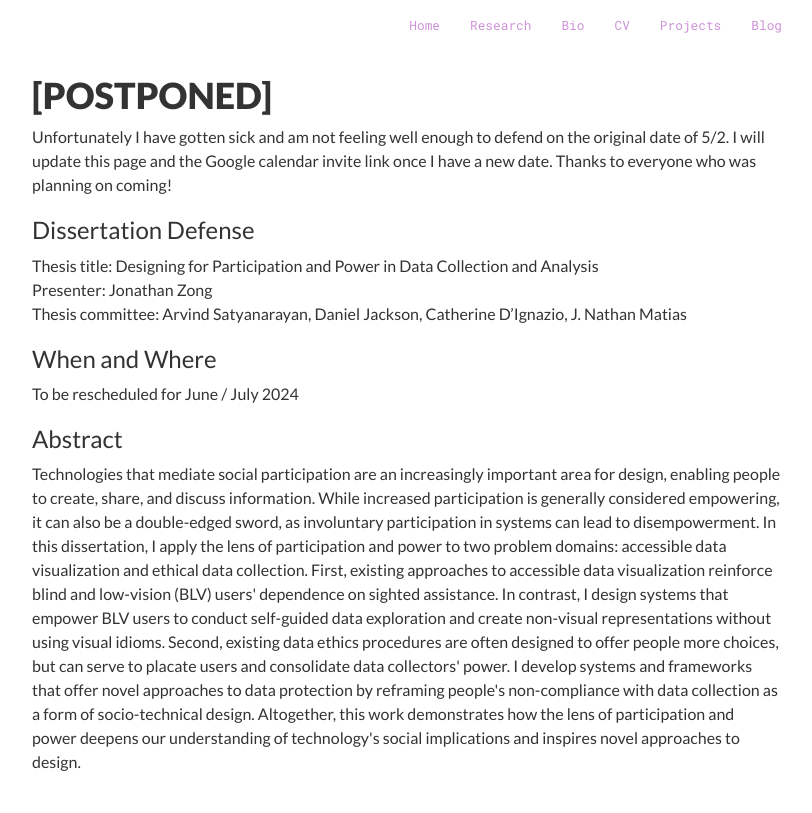
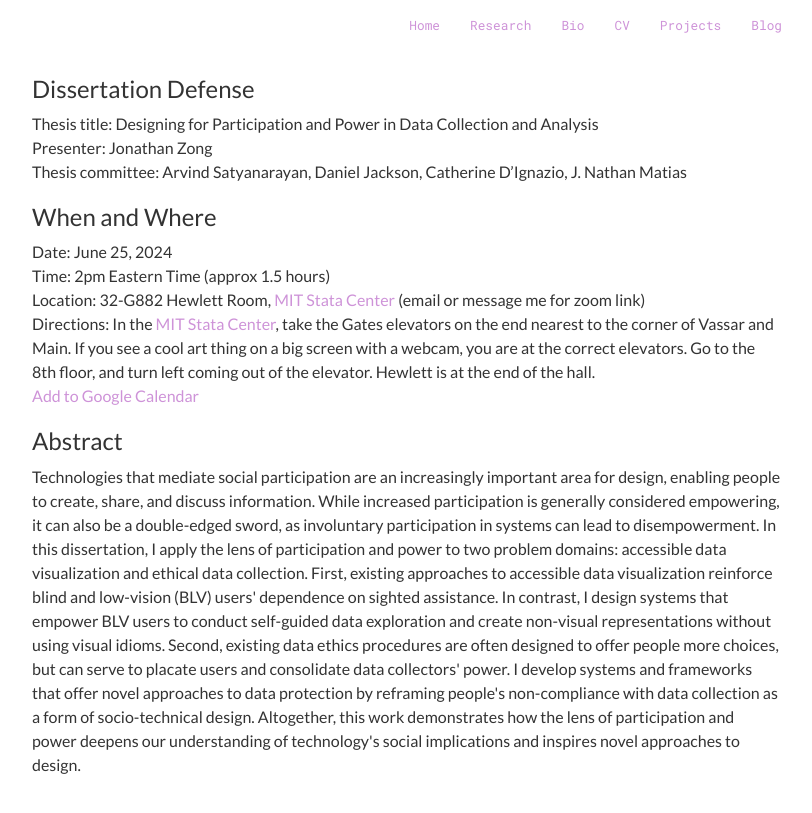
Before and after one commit to jonathanzong/jonathanzong.com, a Jekyll site: the page built from defense.html, in a window 1280 px wide. Shown: the top 813 px of the page, without its empty margins (233-1045 px from the left). Built offline with Jekyll 4.4.1, drawn with Linux system fonts in a browser that asks for light colours; nearby versions of some CDN libraries.

Commit message:
new defense

```diff
--- a/defense.html
+++ b/defense.html
@@ -3,11 +3,6 @@ title: Dissertation Defense
 ---
 
 <meta name="robots" content="noindex, nofollow">
-
-<h1>[POSTPONED]</h1>
-<p>
-  Unfortunately I have gotten sick and am not feeling well enough to defend on the original date of 5/2. I will update this page and the Google calendar invite link once I have a new date. Thanks to everyone who was planning on coming!
-</p>
 
 <h3>Dissertation Defense</h3>
 <ul>
@@ -17,18 +12,13 @@ title: Dissertation Defense
 </ul>
 
 <h3>When and Where</h3>
-
 <ul>
-<li>To be rescheduled for June / July 2024</li>
-</ul>
-
-<!-- <ul>
-<li>Date: 5/2/2024</li>
+<li>Date: June 25, 2024</li>
 <li>Time: 2pm Eastern Time (approx 1.5 hours)</li>
 <li>Location: 32-G882 Hewlett Room, <a href="https://maps.app.goo.gl/ggxwEixhwoTfb6e76">MIT Stata Center</a> (email or message me for zoom link)</li>
 <li>Directions: In the <a href="https://maps.app.goo.gl/ggxwEixhwoTfb6e76">MIT Stata Center</a>, take the Gates elevators on the end nearest to the corner of Vassar and Main. If you see a cool art thing on a big screen with a webcam, you are at the correct elevators. Go to the 8th floor, and turn left coming out of the elevator. Hewlett is at the end of the hall.</li>
-<li><a href="https://calendar.app.google/se6bmxp27BpwcNL6A">Add to Google Calendar</a></li>
-</ul> -->
+<li><a href="https://calendar.app.google/R7rkkcydvFjKDi7UA">Add to Google Calendar</a></li>
+</ul>
 
 <h3>Abstract</h3>
 <p>
```
